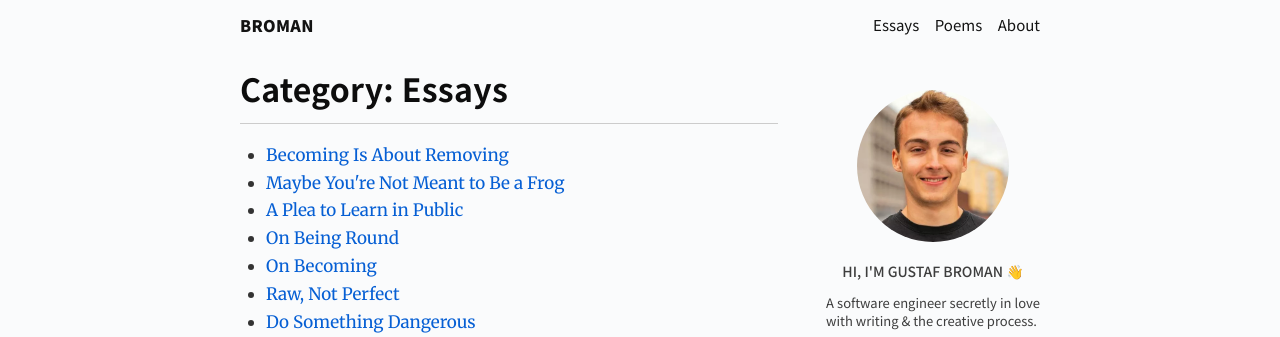
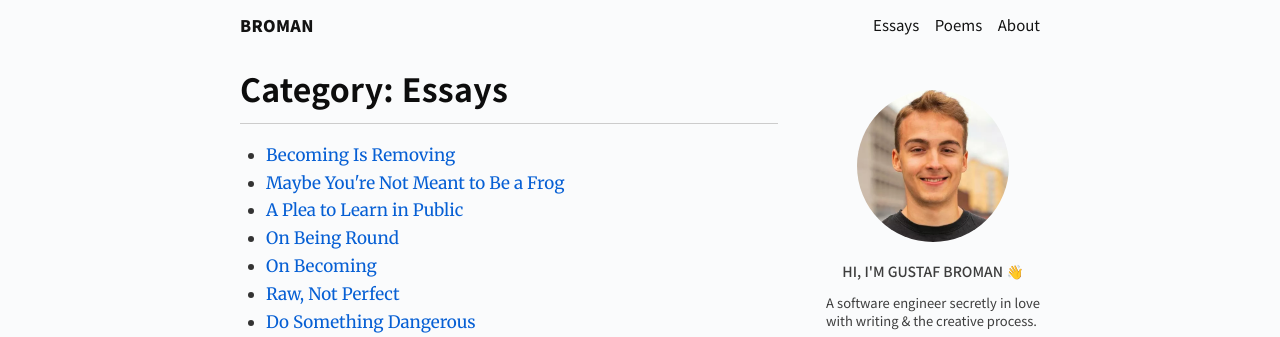
Before and after one commit to gdbroman/broman.blog, a Jekyll site: the page built from category/essays.md, in a window 1280 px wide. Shown: the top 337 px of the page. Built offline with Jekyll 4.4.1, drawn with Linux system fonts in a browser that asks for light colours.

Commit message:
title change

```diff
--- a/_posts/2020/2020-09-28-becoming-is-about-removing.md
+++ b/_posts/2020/2020-09-28-becoming-is-about-removing.md
@@ -1,13 +1,13 @@
 ---
-title: "Becoming Is About Removing"
-permalink: "becoming-is-about-removing"
+title: "Becoming Is Removing"
+permalink: "becoming-is-removing"
 ---
 
 Have been doing a lot of meditation in the last few days. I think it's finally starting to click. Or at least, this: *Becoming who you are is about removing what you are not.*
 
 Unpacking all that baggage you've accumulated over the years; opinions, beliefs and stories.
 
-Unknotting knots, unwiring loops, emptying the cup. Resetting the default setting.
+Unknotting knots, unwiring loops and emptying the cup. Resetting the default setting.
 
 Stripping away all your clever little ideas and concepts.
 
```
Also changed, not shown: assets/images/thumbnails/becoming-is-about-removing.webp (deleted).
